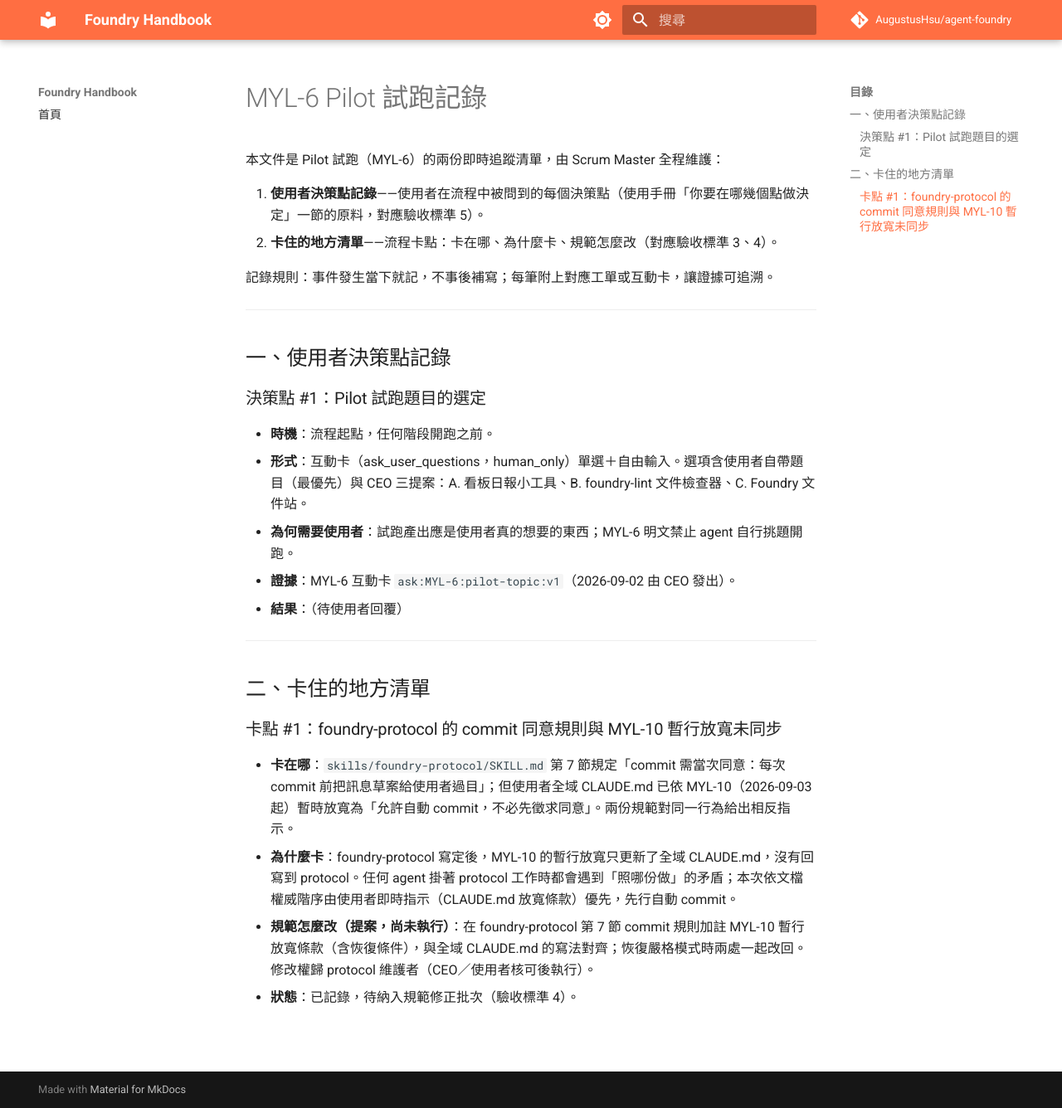
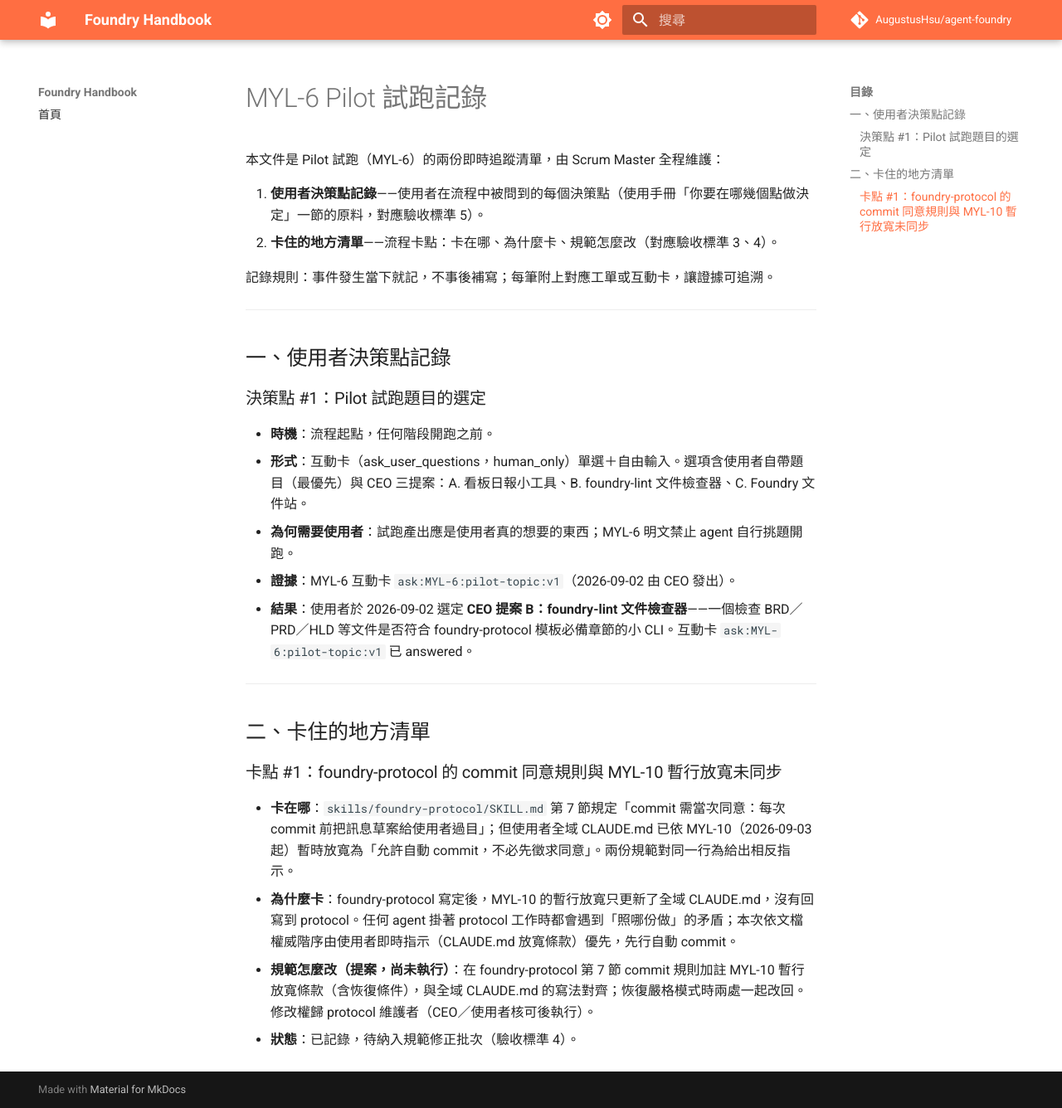
Before and after one commit to AugustusHsu/agent-foundry, an MkDocs documentation site: the page built from docs/pilot/pilot-log.md, in a window 1280 px wide and 1336 px high. Shown: the whole window at 83% size. Built offline with MkDocs 1.6.1 and Material for MkDocs 9.7.7, drawn with Linux system fonts in a browser that asks for light colours; comment, search, counter and statistics services are not loaded.

Commit message:
📝 記錄決策點 #1 結果：Pilot 題目選定 foundry-lint

```diff
--- a/docs/pilot/pilot-log.md
+++ b/docs/pilot/pilot-log.md
@@ -17,7 +17,7 @@
 - **形式**：互動卡（ask_user_questions，human_only）單選＋自由輸入。選項含使用者自帶題目（最優先）與 CEO 三提案：A. 看板日報小工具、B. foundry-lint 文件檢查器、C. Foundry 文件站。
 - **為何需要使用者**：試跑產出應是使用者真的想要的東西；MYL-6 明文禁止 agent 自行挑題開跑。
 - **證據**：MYL-6 互動卡 `ask:MYL-6:pilot-topic:v1`（2026-09-02 由 CEO 發出）。
-- **結果**：（待使用者回覆）
+- **結果**：使用者於 2026-09-02 選定 **CEO 提案 B：foundry-lint 文件檢查器**——一個檢查 BRD／PRD／HLD 等文件是否符合 foundry-protocol 模板必備章節的小 CLI。互動卡 `ask:MYL-6:pilot-topic:v1` 已 answered。
 
 ---
 
```
